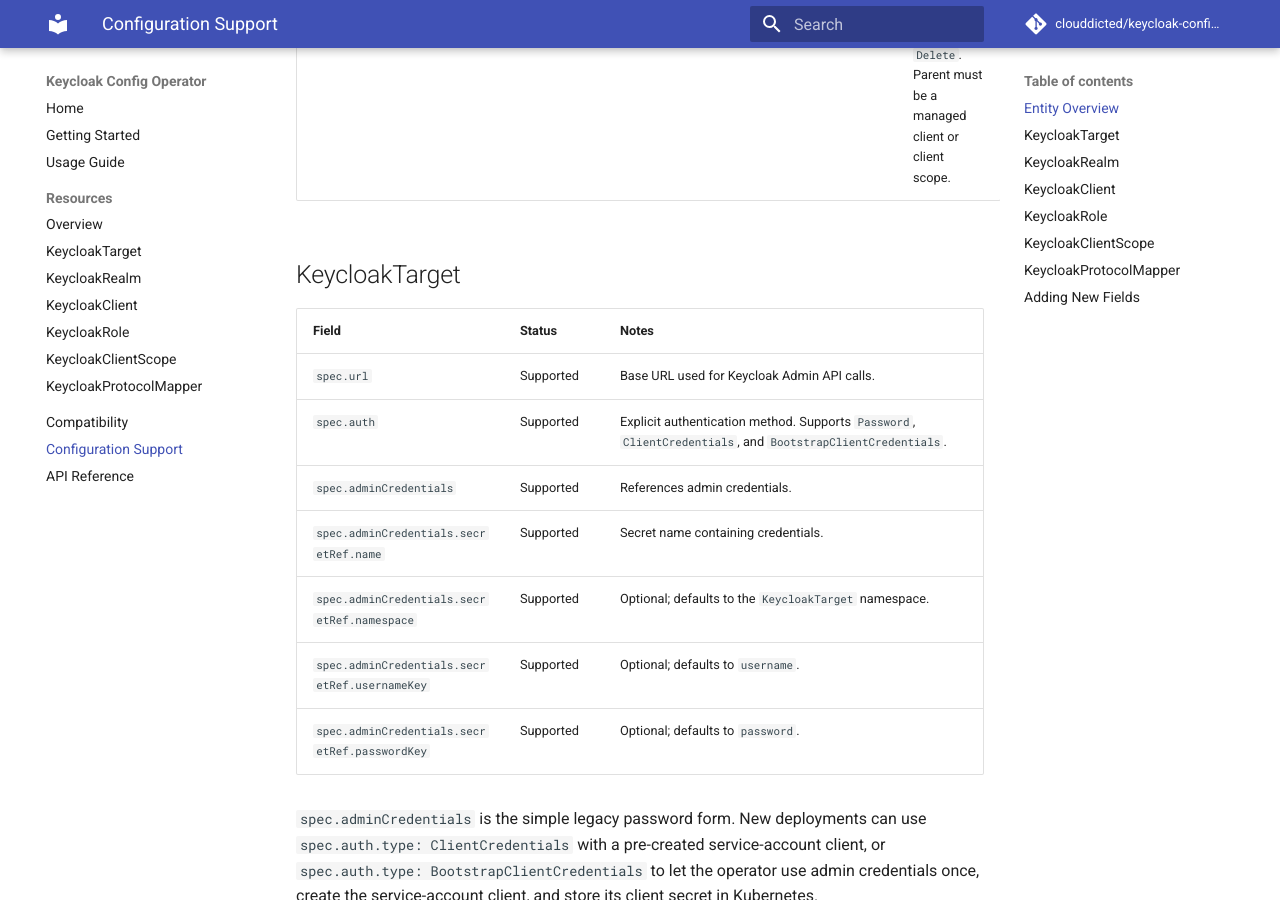
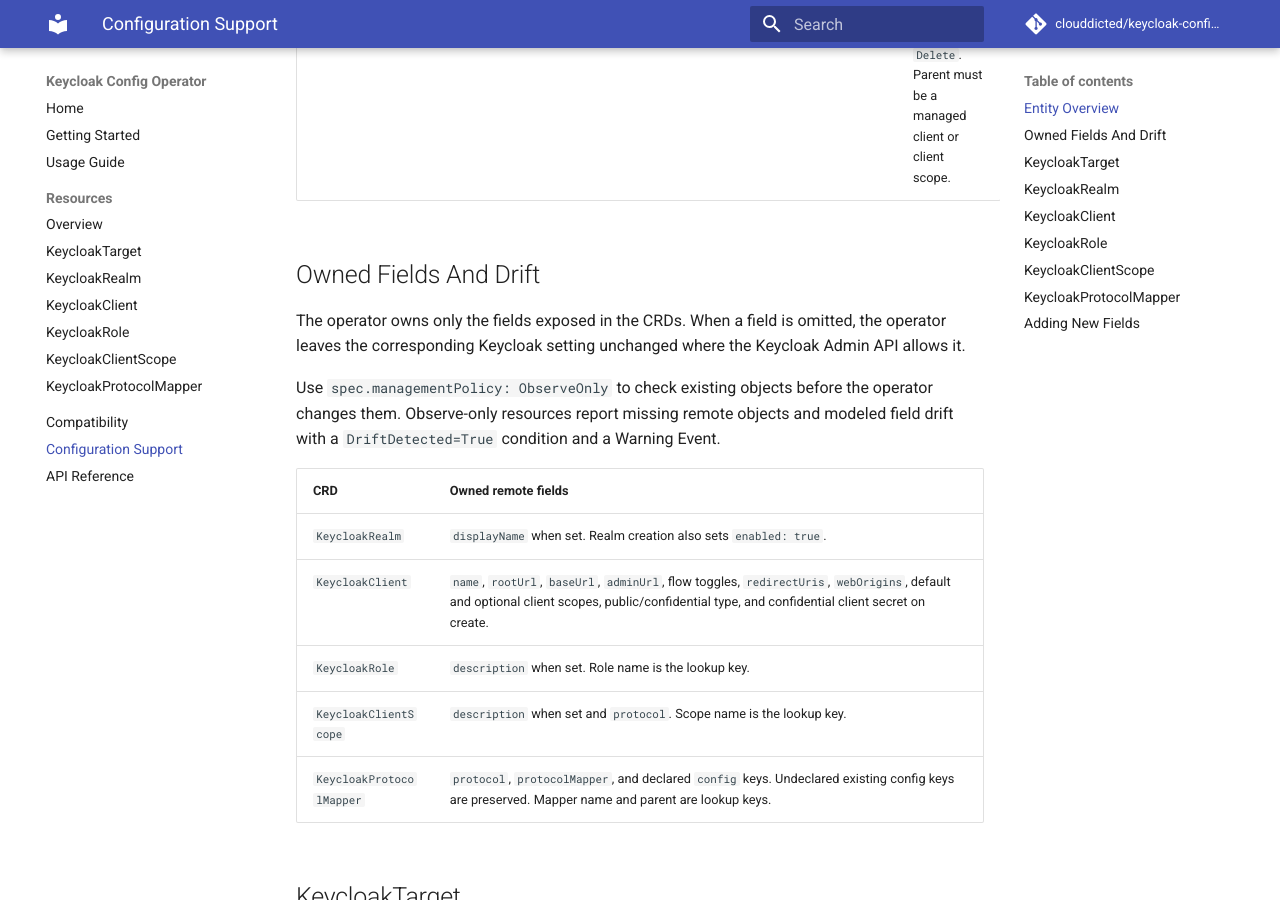
Before and after one commit to clouddicted/keycloak-config-operator, an MkDocs documentation site: the page built from docs/configuration-support.md, in a window 1280 px wide and 900 px high, scrolled down 1197 px. Built offline with MkDocs 1.6.1 and Material for MkDocs 9.7.7, drawn with Linux system fonts in a browser that asks for light colours; comment, search, counter and statistics services are not loaded; the version menu is left out.

Commit message:
docs(adoption): document owned fields and drift

```diff
--- a/docs/configuration-support.md
+++ b/docs/configuration-support.md
@@ -21,6 +21,24 @@ Status meanings:
 | Realm role | `KeycloakRole` | Yes | Yes | Optional | Yes | Delete requires `spec.deletionPolicy: Delete`. |
 | Client scope | `KeycloakClientScope` | Yes | Yes | Optional | Yes | Delete requires `spec.deletionPolicy: Delete`. |
 | Protocol mapper | `KeycloakProtocolMapper` | Yes | Yes | Optional | Yes | Delete requires `spec.deletionPolicy: Delete`. Parent must be a managed client or client scope. |
+
+## Owned Fields And Drift
+
+The operator owns only the fields exposed in the CRDs. When a field is omitted,
+the operator leaves the corresponding Keycloak setting unchanged where the
+Keycloak Admin API allows it.
+
+Use `spec.managementPolicy: ObserveOnly` to check existing objects before the
+operator changes them. Observe-only resources report missing remote objects and
+modeled field drift with a `DriftDetected=True` condition and a Warning Event.
+
+| CRD | Owned remote fields |
+| --- | --- |
+| `KeycloakRealm` | `displayName` when set. Realm creation also sets `enabled: true`. |
+| `KeycloakClient` | `name`, `rootUrl`, `baseUrl`, `adminUrl`, flow toggles, `redirectUris`, `webOrigins`, default and optional client scopes, public/confidential type, and confidential client secret on create. |
+| `KeycloakRole` | `description` when set. Role name is the lookup key. |
+| `KeycloakClientScope` | `description` when set and `protocol`. Scope name is the lookup key. |
+| `KeycloakProtocolMapper` | `protocol`, `protocolMapper`, and declared `config` keys. Undeclared existing config keys are preserved. Mapper name and parent are lookup keys. |
 
 ## KeycloakTarget
 
```
Also changed, not shown: docs/resources/index.md (+12 -2 lines), docs/usage.md (+19 -0 lines).
